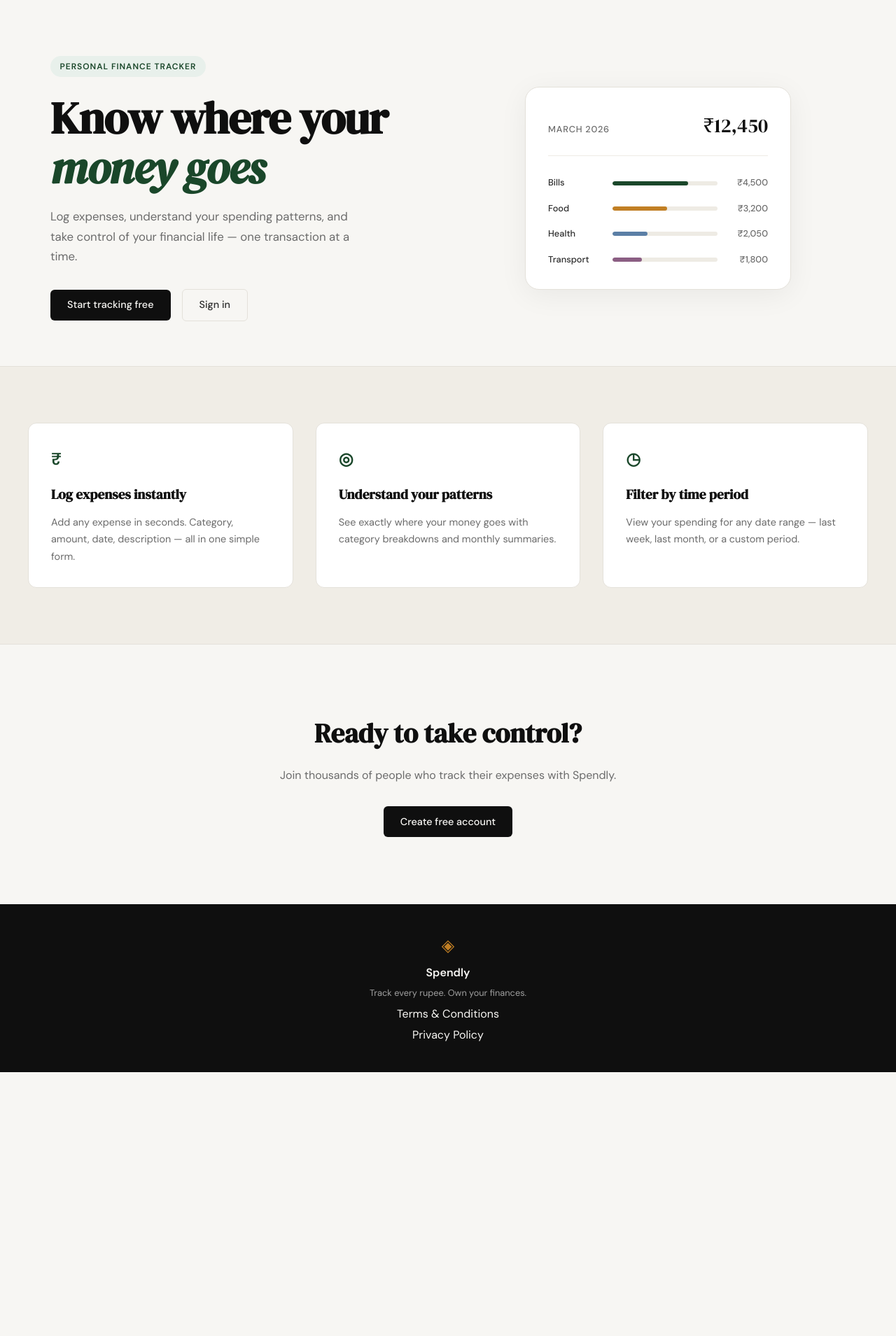
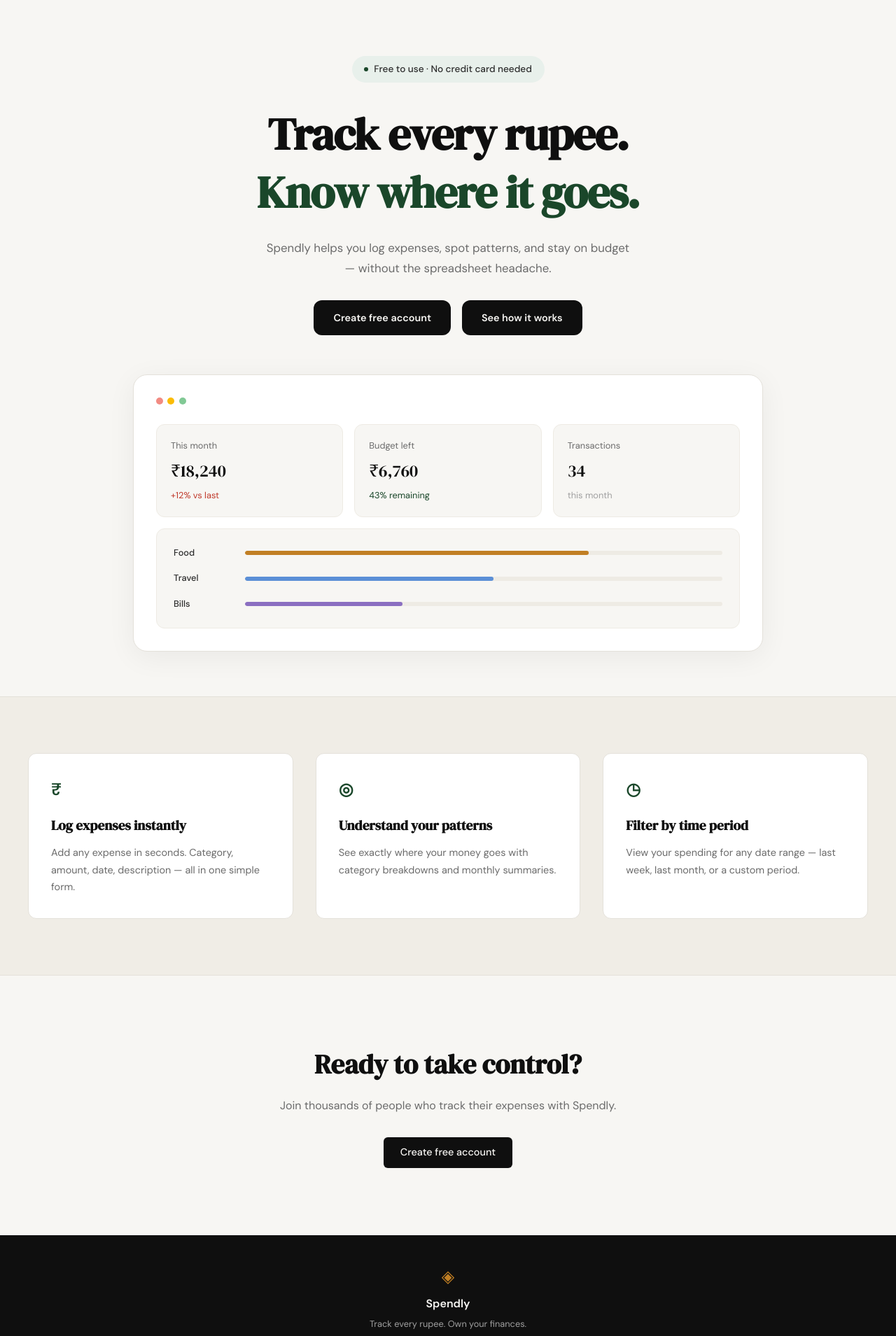
Before and after one commit to shreyansh0714/expense-tracker, a Flask app: page / in a window 1280 px wide. Shown: the part 61-1970 px from the top of the page at 70% size. Before the commit the page ends 1593 px from the top, so only its background shows below. Run offline with Flask 3, Linux system fonts and the light colour scheme.

Commit message:
change the hero section

```diff
--- a/static/css/style.css
+++ b/static/css/style.css
@@ -125,46 +125,61 @@ a { color: inherit; text-decoration: none; }
 
 .hero {
     padding: 5rem 2rem 4rem;
-    display: grid;
-    grid-template-columns: 1fr 1fr;
-    gap: 4rem;
+    display: flex;
+    flex-direction: column;
     align-items: center;
     max-width: var(--max-width);
     margin: 0 auto;
 }
 
+.hero-inner {
+    max-width: 700px;
+    display: flex;
+    flex-direction: column;
+    align-items: center;
+    text-align: center;
+}
+
 .hero-badge {
+    display: inline-flex;
+    align-items: center;
+    background: var(--accent-light);
+    color: var(--ink-soft);
+    font-size: 0.85rem;
+    font-weight: 500;
+    padding: 0.5rem 1.1rem;
+    border-radius: 999px;
+    margin-bottom: 2rem;
+}
+
+.hero-badge-dot {
     display: inline-block;
-    background: var(--accent-light);
-    color: var(--accent);
-    font-size: 0.75rem;
-    font-weight: 600;
-    letter-spacing: 0.08em;
-    text-transform: uppercase;
-    padding: 0.35rem 0.85rem;
-    border-radius: 999px;
-    margin-bottom: 1.5rem;
+    width: 6px;
+    height: 6px;
+    border-radius: 50%;
+    background: var(--accent);
+    margin-right: 0.6em;
 }
 
 .hero-title {
     font-family: var(--font-display);
     font-size: clamp(2.5rem, 5vw, 4rem);
-    line-height: 1.1;
+    font-weight: 700;
+    line-height: 1.3;
     letter-spacing: -0.02em;
-    color: var(--ink);
-    margin-bottom: 1.25rem;
+    margin-bottom: 1.5rem;
 }
 
-.hero-title em {
-    font-style: italic;
-    color: var(--accent);
-}
+.hero-title-mark { display: inline-block; }
+
+.hero-title-mark-1 { color: var(--ink); }
+.hero-title-mark-2 { color: var(--accent); }
 
 .hero-subtitle {
     font-size: 1.05rem;
     color: var(--ink-muted);
     line-height: 1.7;
-    max-width: 460px;
+    max-width: 520px;
     margin-bottom: 2rem;
 }
 
@@ -174,13 +189,20 @@ a { color: inherit; text-decoration: none; }
     align-items: center;
 }
 
+.hero-actions .btn-primary {
+    border-radius: var(--radius-md);
+    padding: 0.85rem 1.75rem;
+    font-weight: 600;
+}
+
 /* ------------------------------------------------------------------ */
 /* Mock card (hero visual)                                             */
 /* ------------------------------------------------------------------ */
 
 .hero-visual {
-    display: flex;
-    justify-content: center;
+    width: 100%;
+    max-width: 900px;
+    margin-top: 3.5rem;
 }
 
 .mock-card {
@@ -189,38 +211,69 @@ a { color: inherit; text-decoration: none; }
     border-radius: var(--radius-lg);
     padding: 2rem;
     width: 100%;
-    max-width: 380px;
     box-shadow: 0 8px 40px rgba(0,0,0,0.06);
 }
 
-.mock-card-header {
+.mock-card-dots {
     display: flex;
-    justify-content: space-between;
-    align-items: baseline;
+    gap: 0.4rem;
     margin-bottom: 1.75rem;
-    padding-bottom: 1.25rem;
-    border-bottom: 1px solid var(--border-soft);
 }
 
-.mock-label {
-    font-size: 0.8rem;
-    font-weight: 500;
-    color: var(--ink-muted);
-    text-transform: uppercase;
-    letter-spacing: 0.06em;
+.dot { width: 10px; height: 10px; border-radius: 50%; }
+.dot-red { background: #f28b82; }
+.dot-yellow { background: #fbbc04; }
+.dot-green { background: #81c995; }
+
+.mock-stats {
+    display: grid;
+    grid-template-columns: repeat(3, 1fr);
+    gap: 1rem;
+    margin-bottom: 1rem;
 }
 
-.mock-total {
+.mock-stat {
+    background: var(--paper);
+    border: 1px solid var(--border-soft);
+    border-radius: var(--radius-md);
+    padding: 1.25rem;
+    display: flex;
+    flex-direction: column;
+    gap: 0.35rem;
+    text-align: left;
+}
+
+.mock-stat-label {
+    font-size: 0.8rem;
+    color: var(--ink-muted);
+}
+
+.mock-stat-value {
     font-family: var(--font-display);
-    font-size: 1.75rem;
+    font-size: 1.5rem;
     color: var(--ink);
+}
+
+.mock-stat-delta {
+    font-size: 0.8rem;
+    color: var(--ink-faint);
+}
+
+.mock-stat-delta-neg { color: var(--danger); }
+.mock-stat-delta-pos { color: var(--accent); }
+
+.mock-bars-card {
+    background: var(--paper);
+    border: 1px solid var(--border-soft);
+    border-radius: var(--radius-md);
+    padding: 1.5rem;
 }
 
 .mock-bars { display: flex; flex-direction: column; gap: 1rem; }
 
 .mock-bar-row {
     display: grid;
-    grid-template-columns: 80px 1fr 60px;
+    grid-template-columns: 90px 1fr;
     align-items: center;
     gap: 0.75rem;
 }
@@ -240,21 +293,13 @@ a { color: inherit; text-decoration: none; }
 
 .mock-bar {
     height: 100%;
-    background: var(--accent);
+    background: var(--accent-2);
     border-radius: 999px;
     transition: width 0.6s ease;
 }
 
-.mock-bar-2 { background: var(--accent-2); }
-.mock-bar-3 { background: #5b7fa6; }
-.mock-bar-4 { background: #8b5e83; }
-
-.mock-amt {
-    font-size: 0.8rem;
-    font-weight: 500;
-    color: var(--ink-muted);
-    text-align: right;
-}
+.mock-bar-2 { background: #5b8fd6; }
+.mock-bar-3 { background: #8b6fc1; }
 
 /* ------------------------------------------------------------------ */
 /* Buttons                                                             */
--- a/templates/landing.html
+++ b/templates/landing.html
@@ -6,55 +6,64 @@
 
 <section class="hero">
     <div class="hero-inner">
-        <div class="hero-badge">Personal Finance Tracker</div>
+        <div class="hero-badge"><span class="hero-badge-dot"></span>Free to use · No credit card needed</div>
         <h1 class="hero-title">
-            Know where your<br>
-            <em>money goes</em>
+            <span class="hero-title-mark hero-title-mark-1">Track every rupee.</span><br>
+            <span class="hero-title-mark hero-title-mark-2">Know where it goes.</span>
         </h1>
         <p class="hero-subtitle">
-            Log expenses, understand your spending patterns,
-            and take control of your financial life —
-            one transaction at a time.
+            Spendly helps you log expenses, spot patterns, and stay
+            on budget — without the spreadsheet headache.
         </p>
         <div class="hero-actions">
-            <a href="{{ url_for('register') }}" class="btn-primary">Start tracking free</a>
-            <a href="{{ url_for('login') }}" class="btn-ghost">Sign in</a>
+            <a href="{{ url_for('register') }}" class="btn-primary">Create free account</a>
+            <a href="#" class="btn-primary">See how it works</a>
         </div>
     </div>
     <div class="hero-visual">
         <div class="mock-card">
-            <div class="mock-card-header">
-                <span class="mock-label">March 2026</span>
-                <span class="mock-total">₹12,450</span>
+            <div class="mock-card-dots">
+                <span class="dot dot-red"></span>
+                <span class="dot dot-yellow"></span>
+                <span class="dot dot-green"></span>
             </div>
-            <div class="mock-bars">
-                <div class="mock-bar-row">
-                    <span class="mock-cat">Bills</span>
-                    <div class="mock-bar-track">
-                        <div class="mock-bar" style="width: 72%"></div>
+            <div class="mock-stats">
+                <div class="mock-stat">
+                    <span class="mock-stat-label">This month</span>
+                    <span class="mock-stat-value">₹18,240</span>
+                    <span class="mock-stat-delta mock-stat-delta-neg">+12% vs last</span>
+                </div>
+                <div class="mock-stat">
+                    <span class="mock-stat-label">Budget left</span>
+                    <span class="mock-stat-value">₹6,760</span>
+                    <span class="mock-stat-delta mock-stat-delta-pos">43% remaining</span>
+                </div>
+                <div class="mock-stat">
+                    <span class="mock-stat-label">Transactions</span>
+                    <span class="mock-stat-value">34</span>
+                    <span class="mock-stat-delta">this month</span>
+                </div>
+            </div>
+            <div class="mock-bars-card">
+                <div class="mock-bars">
+                    <div class="mock-bar-row">
+                        <span class="mock-cat">Food</span>
+                        <div class="mock-bar-track">
+                            <div class="mock-bar" style="width: 72%"></div>
+                        </div>
                     </div>
-                    <span class="mock-amt">₹4,500</span>
-                </div>
-                <div class="mock-bar-row">
-                    <span class="mock-cat">Food</span>
-                    <div class="mock-bar-track">
-                        <div class="mock-bar mock-bar-2" style="width: 52%"></div>
+                    <div class="mock-bar-row">
+                        <span class="mock-cat">Travel</span>
+                        <div class="mock-bar-track">
+                            <div class="mock-bar mock-bar-2" style="width: 52%"></div>
+                        </div>
                     </div>
-                    <span class="mock-amt">₹3,200</span>
-                </div>
-                <div class="mock-bar-row">
-                    <span class="mock-cat">Health</span>
-                    <div class="mock-bar-track">
-                        <div class="mock-bar mock-bar-3" style="width: 33%"></div>
+                    <div class="mock-bar-row">
+                        <span class="mock-cat">Bills</span>
+                        <div class="mock-bar-track">
+                            <div class="mock-bar mock-bar-3" style="width: 33%"></div>
+                        </div>
                     </div>
-                    <span class="mock-amt">₹2,050</span>
-                </div>
-                <div class="mock-bar-row">
-                    <span class="mock-cat">Transport</span>
-                    <div class="mock-bar-track">
-                        <div class="mock-bar mock-bar-4" style="width: 28%"></div>
-                    </div>
-                    <span class="mock-amt">₹1,800</span>
                 </div>
             </div>
         </div>
```
